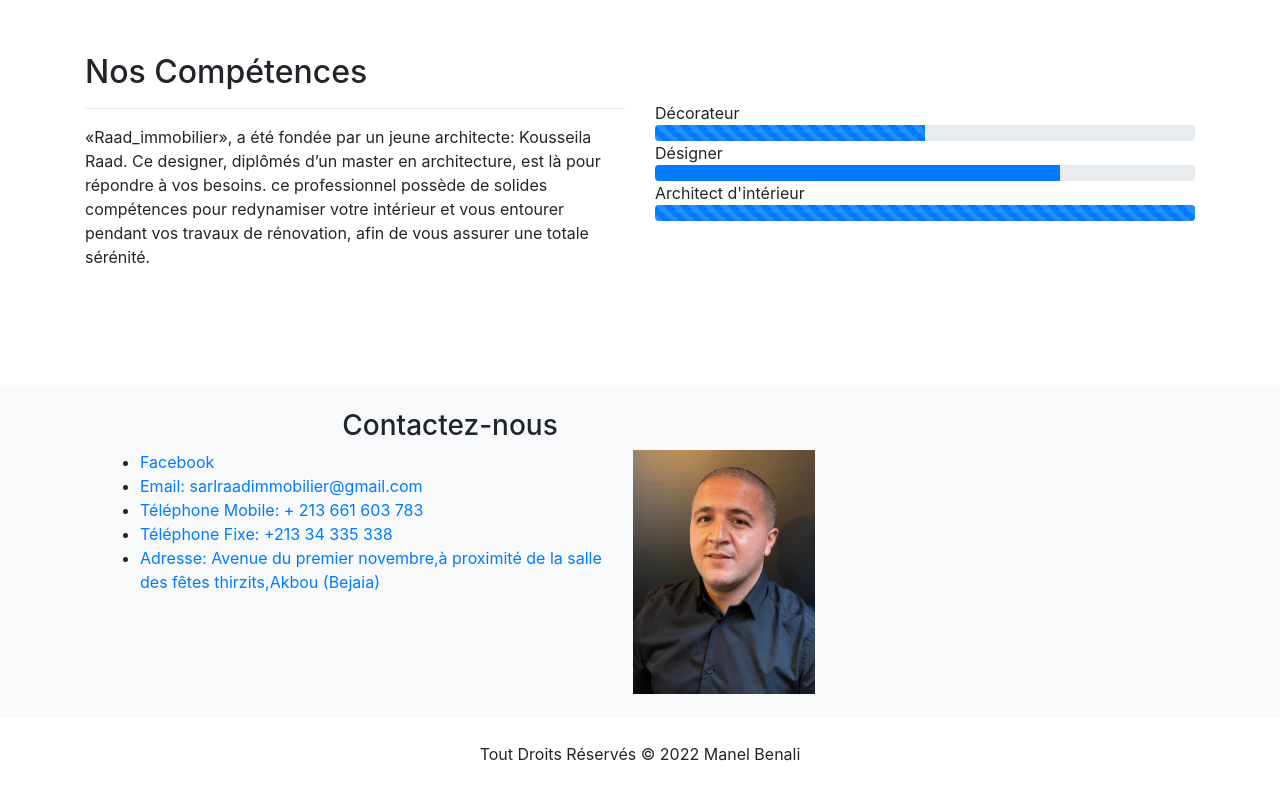
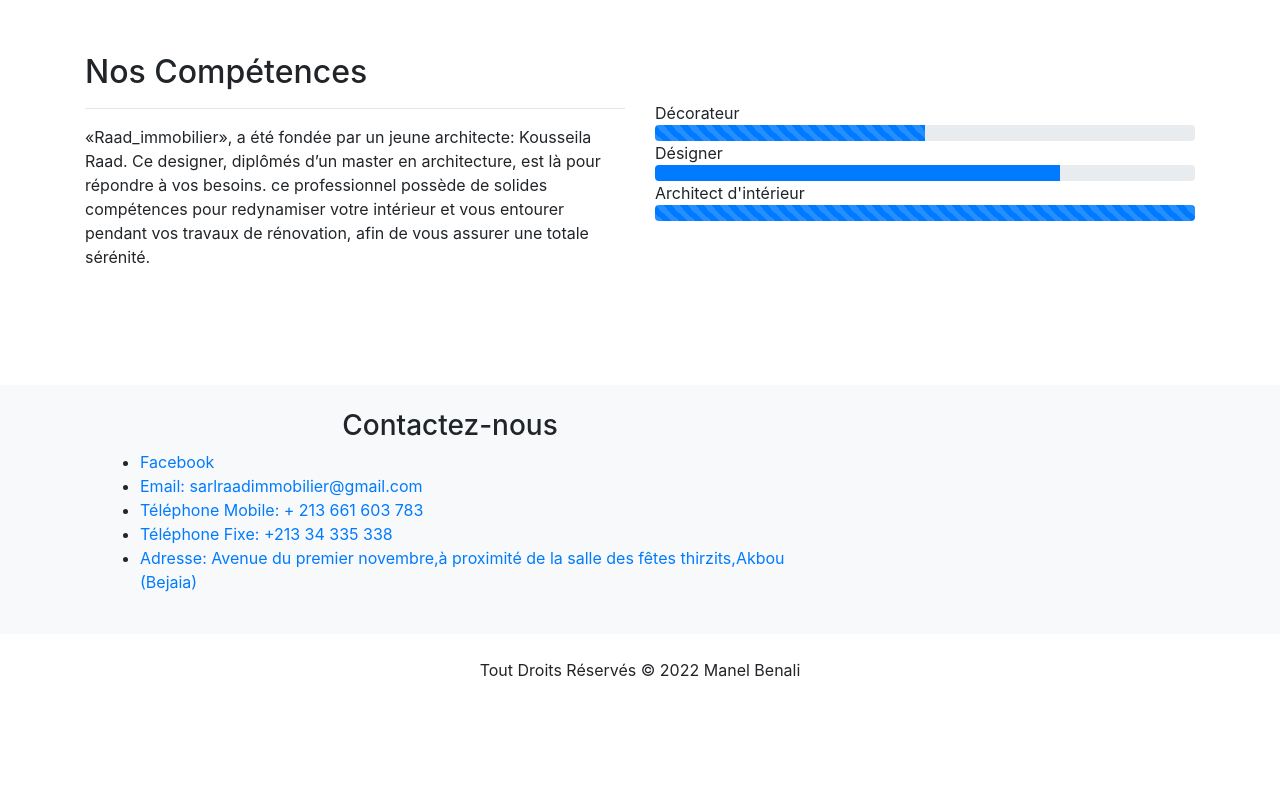
Before and after one commit to manelbenali06/raad_immo.github.io, a plain HTML site: page index.html in a window 1280 px wide. Shown: the part 5191-5991 px from the top of the page. After the commit the page ends 5913 px from the top, so only its background shows below. Drawn offline with nearby package versions, Linux system fonts and the light colour scheme; some packages are replaced by stand-ins of ours; a script that the page names is missing.

Commit message:
Update index.html

```diff
--- a/index.html
+++ b/index.html
@@ -496,7 +496,7 @@
                     <div class="text-center">
                     <h3>Contactez-nous</h3>
                     </div>
-                        <img src="./img/Banniere1.jpg" class="img-fluid float-right w-25" alt="...">
+
                         <div class="col-12">
                     <ul>
                         <li><a href="https://www.facebook.com/profile.php?id=100067717416326">Facebook</a></li>
```
